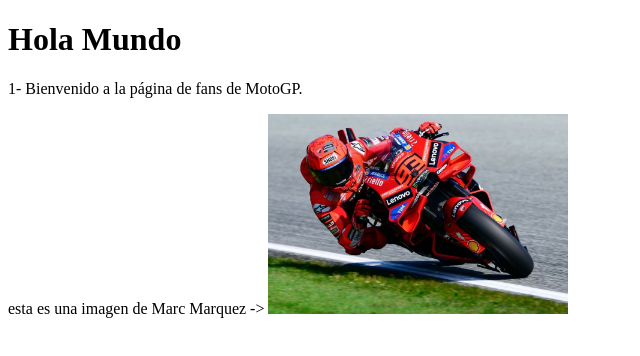
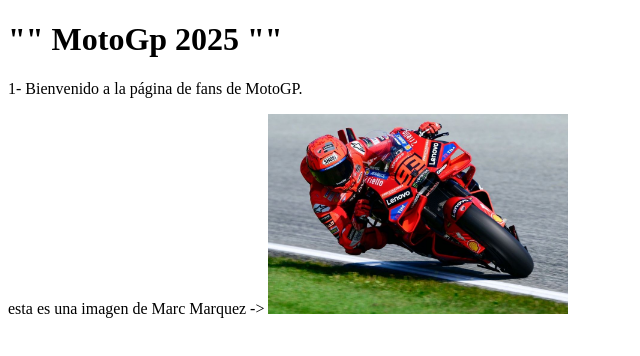
Before and after one commit to bbarrionuevo17/motogp-fanpage, a plain HTML site: page index.html in a window 1280 px wide. Shown: the whole page, without its empty margins (0-640 px from the left). Drawn offline with Linux system fonts and the light colour scheme.

Commit message:
Update index.html

```diff
--- a/index.html
+++ b/index.html
@@ -6,7 +6,7 @@
     <title>motogp-fanpage</title>
 </head>
 <body>
-    <h1>Hola Mundo</h1>
+    <h1>"" MotoGp 2025 ""</h1>
     <p>1- Bienvenido a la página de fans de MotoGP.</p>
 
    <p2> esta es una imagen de Marc Marquez -></p2>
```
